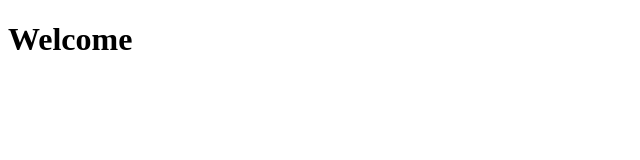
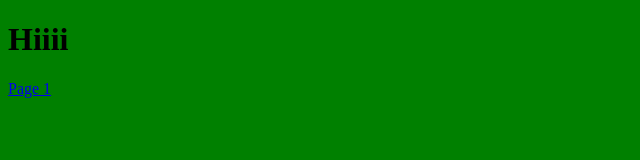
Before and after one commit to bassooon/bassooon.github.io, a plain HTML site: page index.html in a window 1280 px wide. Shown: the whole page, without its empty margins (0-640 px from the left). Drawn offline with Linux system fonts and the light colour scheme.

Commit message:
Update index.html

```diff
--- a/index.html
+++ b/index.html
@@ -6,12 +6,14 @@
 	<style>
 
 	body {
-		background-color: white;
+		background-color: green;
 		}
 
 	</style>
   </head>
   <body>
-    <h1> Welcome </h1>
+    <h1>Hiiii</h1>
+	  <a href="./test.html"><p>Page 1</p></a>
+
   </body>
 </html>
```
